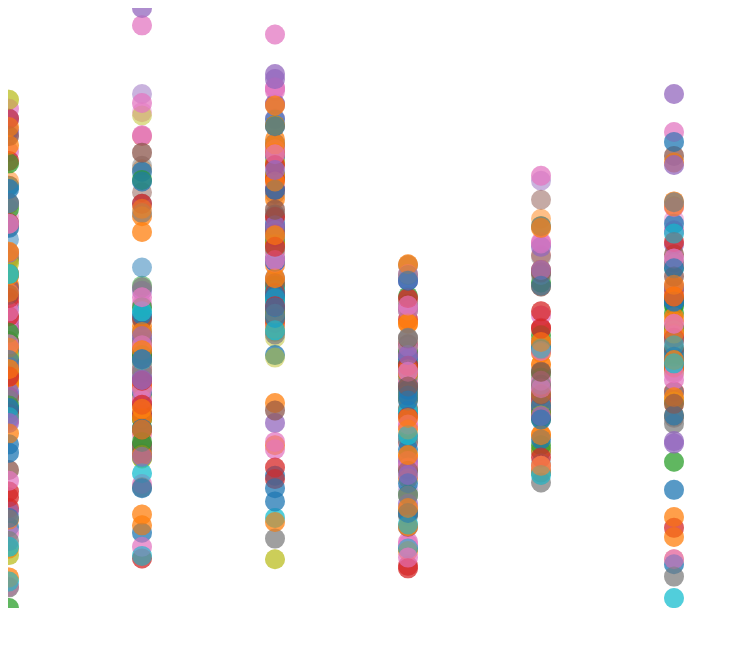
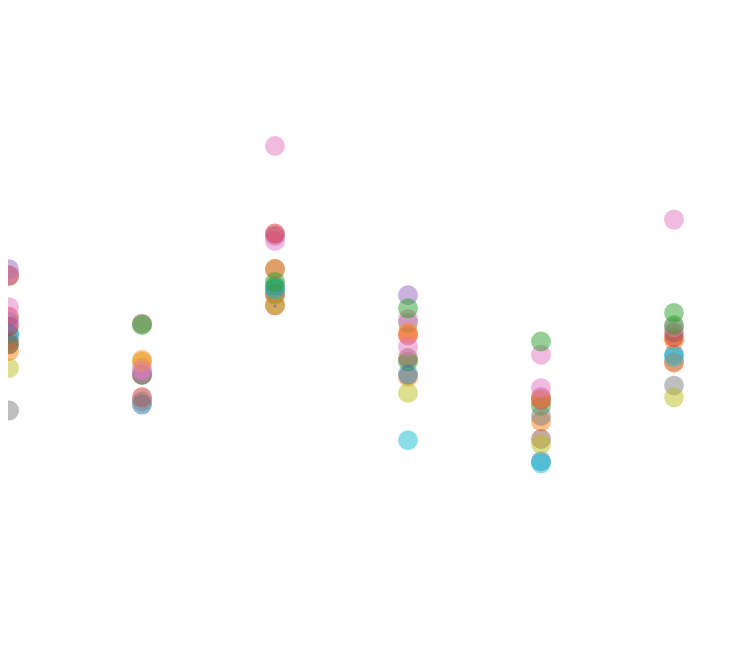
Before and after one commit to dn0912/d3.js_v4, a plain HTML site: page index7.html in a window 1280 px wide. Shown: the whole page, without its empty margins (0-739 px from the left). Drawn offline with nearby package versions, Linux system fonts and the light colour scheme.

Commit message:
fix working now

```diff
--- a/index7.html
+++ b/index7.html
@@ -30,37 +30,58 @@
     var filteredData = data.filter(function(d) {
       return d.year === year;
     });
-
-    var t = d3.transition().duration(1000);
     var circles = svg.selectAll('circle')
-      .data(data, d => d.key);
-
-    // exit
-    circles.exit()
-      .transition(t)
+      .data(filteredData, function(d) {return d.key});
+    var exit = circles.exit()
+      .transition().duration(duration)
       .attr('r', 0)
       .remove();
+    var enter = circles.enter().append('circle')
+      .attr('cx', function(d) {return xScale(d.site)})
+      .attr('cy', function(d) {return yScale(d.yield)});
+    circles = enter.merge(circles)
+      .attr('fill', function(d) {return colorScale(d.gen)})
+      .transition().duration(duration)
+      .attr('cx', function(d) {return xScale(d.site)})
+      .attr('cy', function(d) {return yScale(d.yield)})
+      .attr('r', radius);
+  }
 
-    // enter
-    var enter = circles.enter().append('circle')
-      .attr('cx', d => xScale(d.site))
-      .attr('cy', d => yScale(d.yield));
-    circles = enter.merge(circles)
-      .attr('cx', d => xScale(d.site))
-      .attr('cy', d => yScale(d.yield))
-      .transition(t)
-      .attr('fill', d => colorScale(d.gen))
-      .attr('r', radius);
+  // function update(data, year) {
+  //   var filteredData = data.filter(function(d) {
+  //     return d.year === year;
+  //   });
 
-    // circles.enter().append('circle')
-    //   .attr('r', radius)
-    //   .attr('cy', d => yScale(d.yield))
-    //   .merge(circles)
-    //   .attr('fill', d => colorScale(d.gen))
-    //   .attr('cx', d => xScale(d.site))
-    //   .transition(t)
-    //   .attr('cy', d => yScale(d.yield));
-  }
+  //   var t = d3.transition().duration(1000);
+  //   var circles = svg.selectAll('circle')
+  //     .data(data, d => d.key);
+
+  //   // exit
+  //   circles.exit()
+  //     .transition(t)
+  //     .attr('r', 0)
+  //     .remove();
+
+  //   // enter
+  //   var enter = circles.enter().append('circle')
+  //     .attr('cx', d => xScale(d.site))
+  //     .attr('cy', d => yScale(d.yield));
+  //   circles = enter.merge(circles)
+  //     .attr('cx', d => xScale(d.site))
+  //     .attr('cy', d => yScale(d.yield))
+  //     .transition(t)
+  //     .attr('fill', d => colorScale(d.gen))
+  //     .attr('r', radius);
+
+  //   // circles.enter().append('circle')
+  //   //   .attr('r', radius)
+  //   //   .attr('cy', d => yScale(d.yield))
+  //   //   .merge(circles)
+  //   //   .attr('fill', d => colorScale(d.gen))
+  //   //   .attr('cx', d => xScale(d.site))
+  //   //   .transition(t)
+  //   //   .attr('cy', d => yScale(d.yield));
+  // }
 
   d3.csv('barleyfull.csv', function(err, response) {
     response.forEach(function(d) {
```
